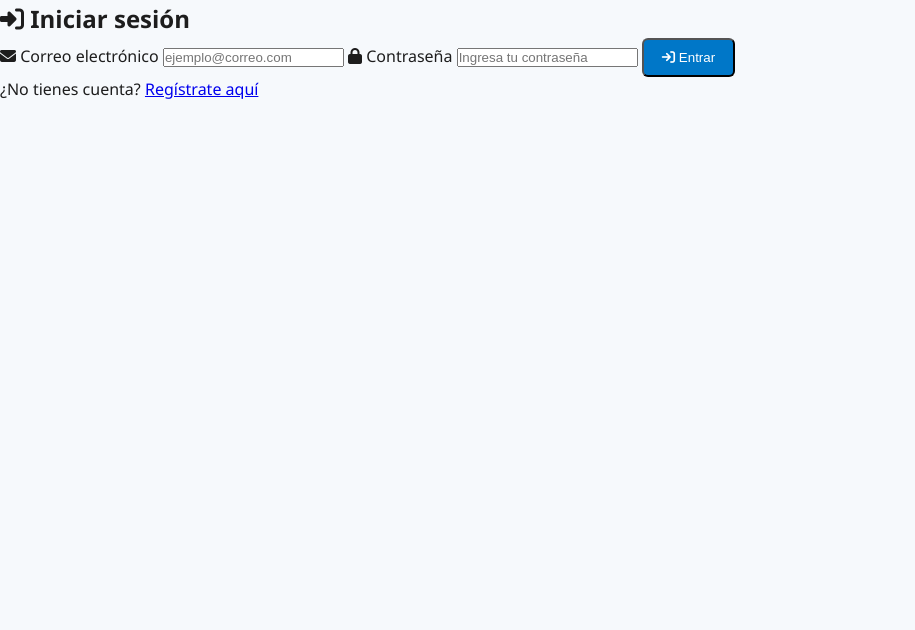
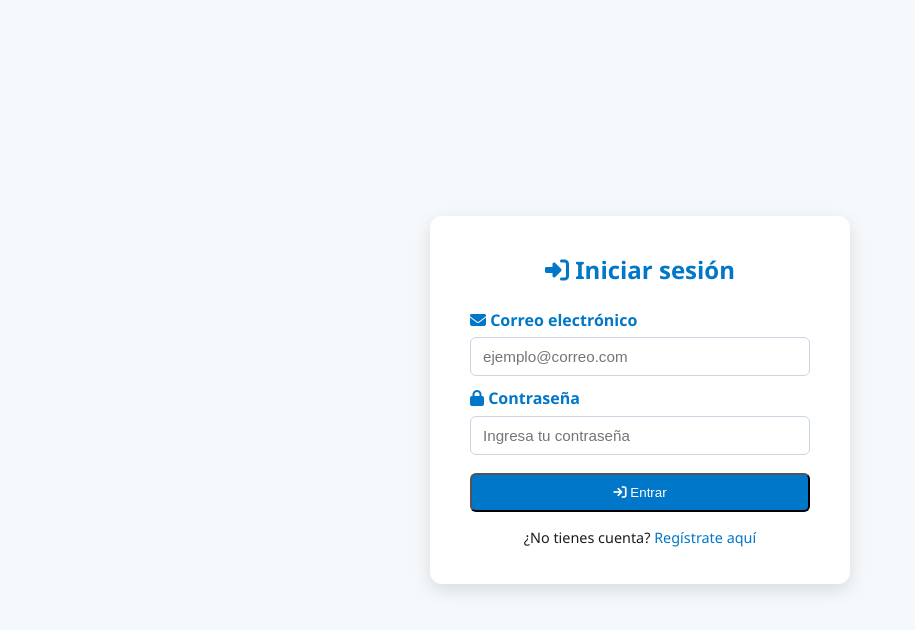
Before and after one commit to NeriTorres88/recetasproducto2, a plain HTML site: page login.html in a window 1280 px wide. Shown: the whole page, without its empty margins (0-915 px from the left). Drawn offline with Linux system fonts and the light colour scheme.

Commit message:
Estilos para páginas de login y registro

```diff
--- a/styles.css
+++ b/styles.css
@@ -183,3 +183,70 @@ footer {
   margin-top: 60px;
   font-size: 0.9rem;
 }
+
+/* ---------- PÁGINAS DE FORMULARIO (login | registro) ---------- */
+.form-page {
+  background: var(--gris-suave);
+  display: flex;
+  justify-content: center;
+  align-items: center;
+  min-height: 100vh;
+}
+
+.form-container {
+  background: #fff;
+  padding: 35px 40px;
+  border-radius: 12px;
+  width: 100%;
+  max-width: 420px;
+  box-shadow: 0 6px 18px rgba(0, 0, 0, 0.12);
+  animation: fadeIn 0.8s ease forwards;
+}
+
+.form-container h2 {
+  text-align: center;
+  margin-bottom: 18px;
+  color: var(--azul-primario);
+}
+
+.form-container label {
+  display: block;
+  margin: 10px 0 4px;
+  font-weight: 600;
+  color: var(--azul-primario);
+}
+
+.form-container input {
+  width: 100%;
+  padding: 10px 12px;
+  border: 1px solid #c9d6e1;
+  border-radius: 6px;
+  font-size: 0.95rem;
+  outline: none;
+  transition: border 0.25s;
+}
+
+.form-container input:focus {
+  border-color: var(--azul-secundario);
+}
+
+.form-container .button {
+  width: 100%;
+  margin-top: 18px;
+  text-align: center;
+}
+
+.form-container p {
+  margin-top: 14px;
+  font-size: 0.9rem;
+  text-align: center;
+}
+
+.form-container a {
+  color: var(--azul-primario);
+  text-decoration: none;
+}
+
+.form-container a:hover {
+  text-decoration: underline;
+}
```
